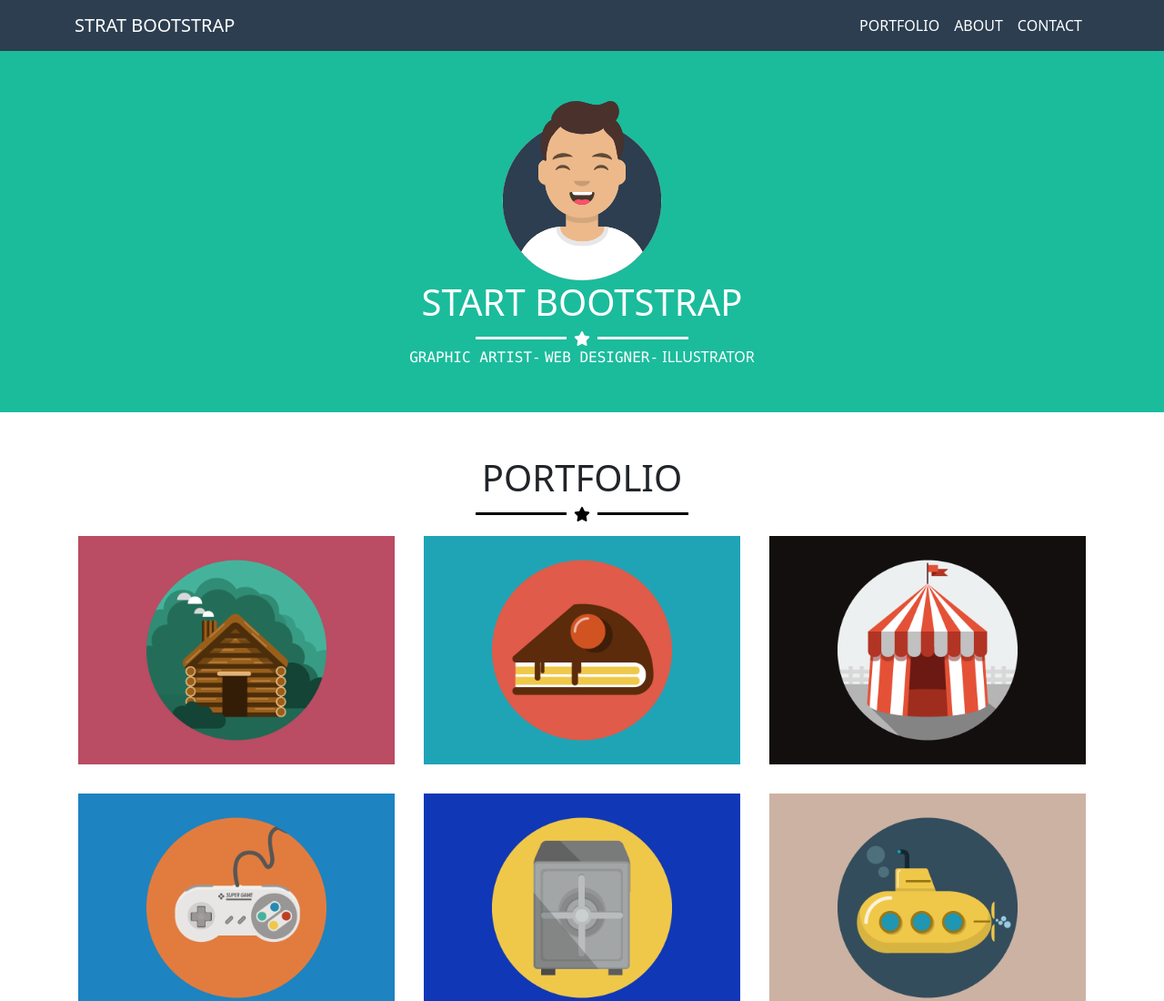
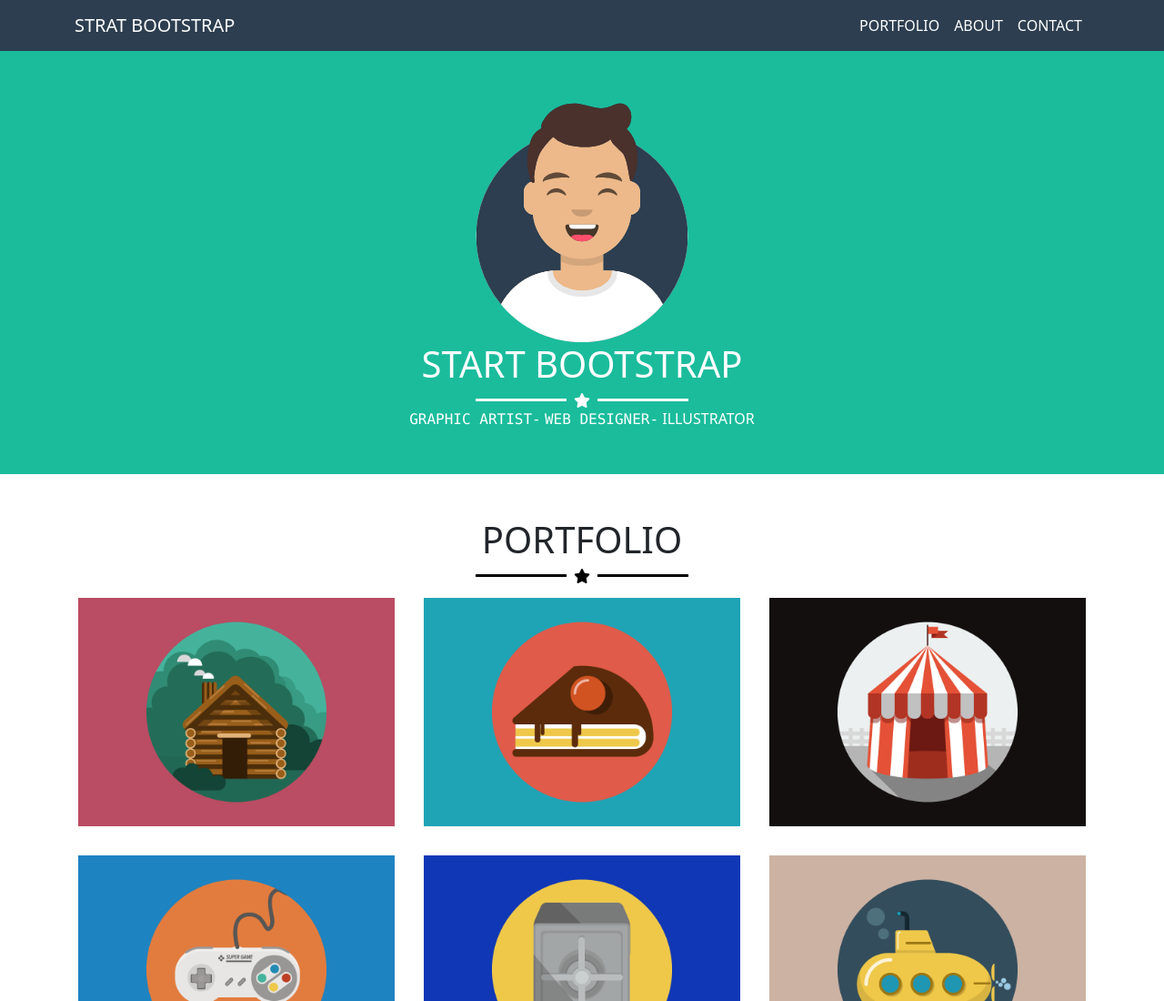
Before and after one commit to Fabrizio1919/html-css-bootstrap-freelancer, a plain HTML site: page index.html in a window 1280 px wide. Shown: the top 1100 px of the page at 91% size. Drawn offline with nearby package versions, Linux system fonts and the light colour scheme.

Commit message:
FIX MAX WIDTH IN IMG FLUID

```diff
--- a/assets/css/style.css
+++ b/assets/css/style.css
@@ -28,7 +28,7 @@
 }
 
 .img-fluid {
-    max-width:15%;
+    max-width:20%;
     height: auto;
 }
 
```
